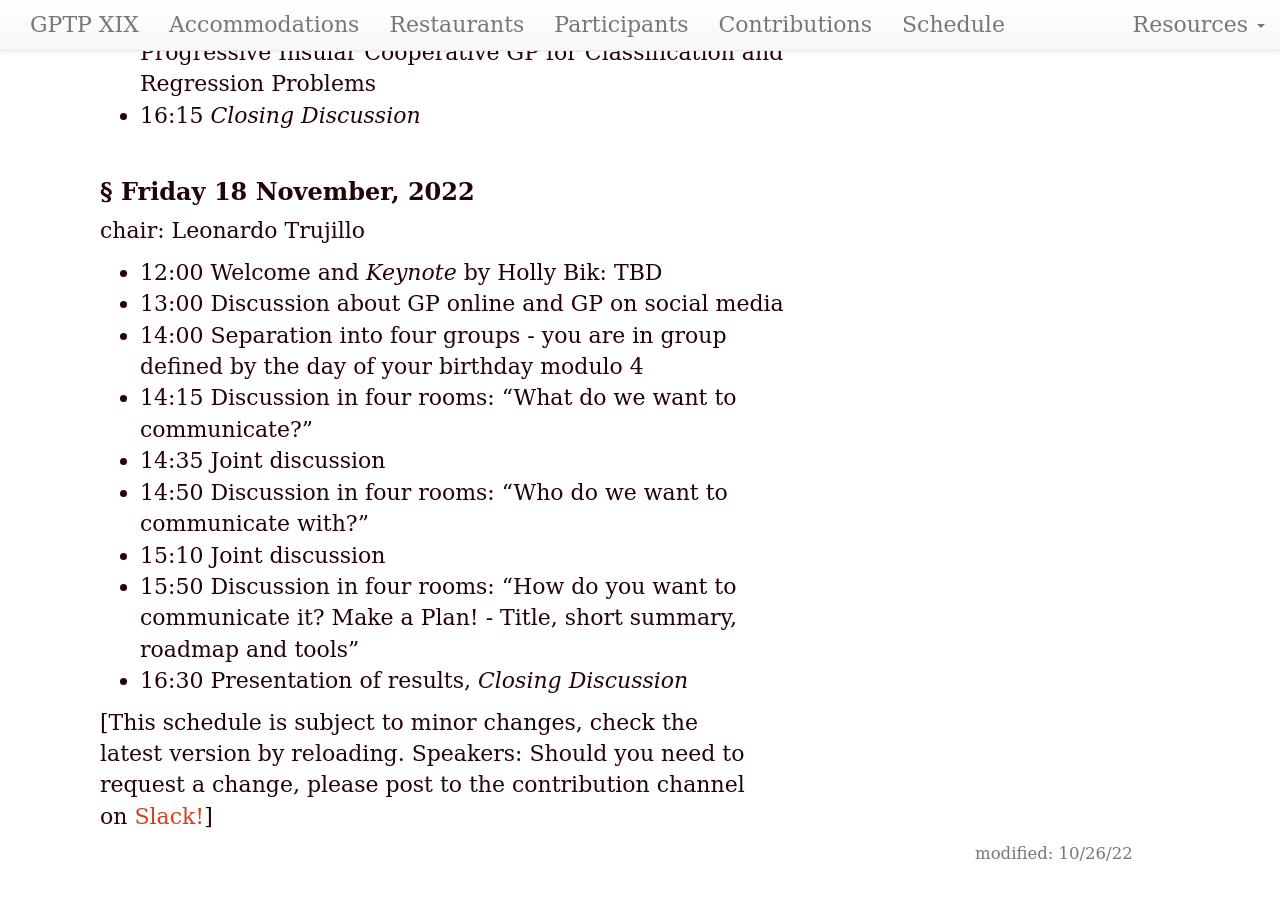
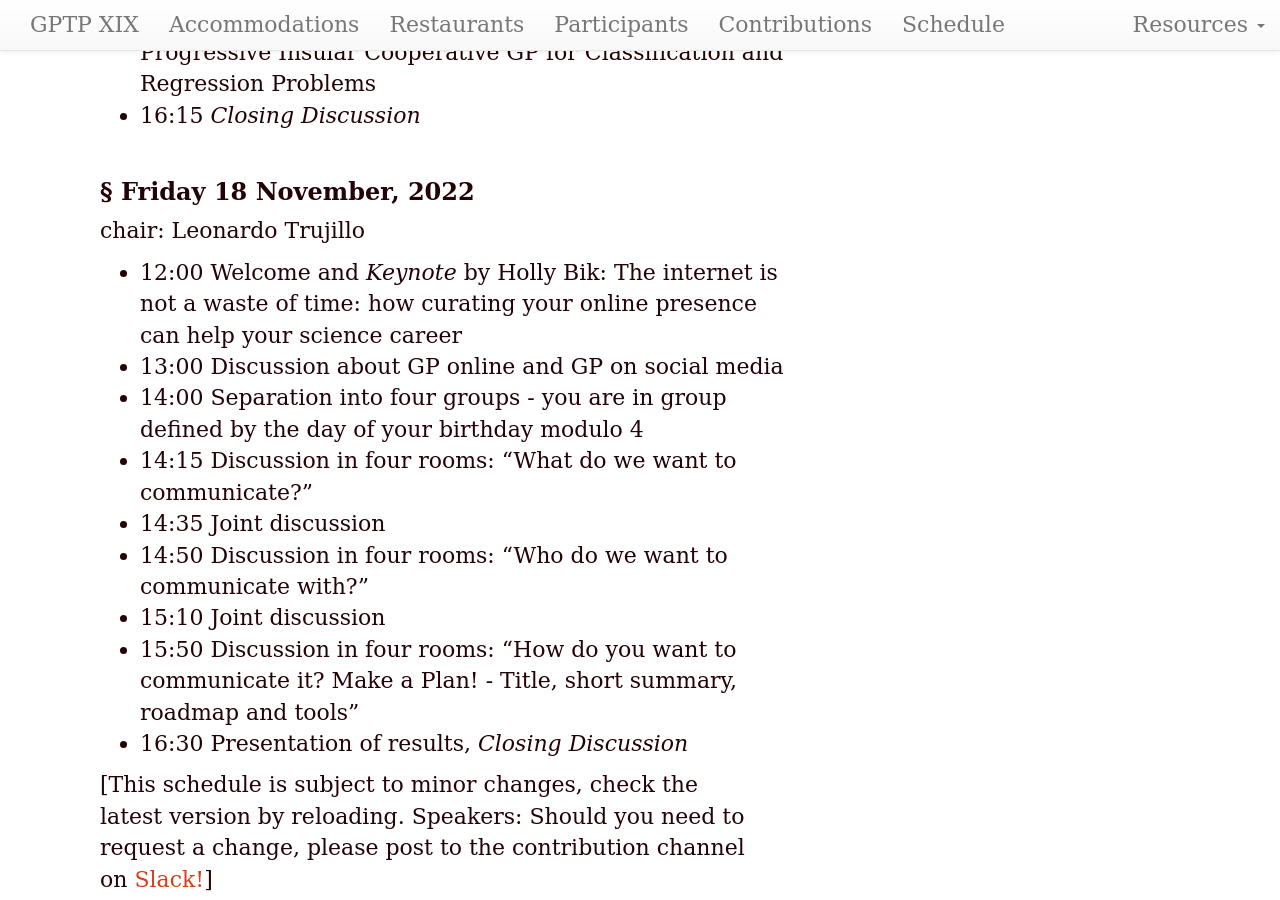
Before and after one commit to GPTP-workshop/gptp-workshop.github.io, a Jekyll site: the page built from schedule.md, in a window 1280 px wide and 900 px high, scrolled down 1024 px. Built offline with Jekyll 4.4.1, drawn with Linux system fonts in a browser that asks for light colours; our own code applies the rules of GitHub Pages for plain Markdown files.

Commit message:
Update schedule.md

```diff
--- a/schedule.md
+++ b/schedule.md
@@ -28,7 +28,7 @@ chair: Stephan Winkler
 
 chair: Leonardo Trujillo
 
-- 12:00 Welcome and _Keynote_ by Holly Bik: TBD
+- 12:00 Welcome and _Keynote_ by Holly Bik: The internet is not a waste of time: how curating your online presence can help your science career
 - 13:00 Discussion about GP online and GP on social media
 - 14:00 Separation into four groups - you are in group defined by the day of your birthday modulo 4
 - 14:15 Discussion in four rooms: "What do we want to communicate?"
```
